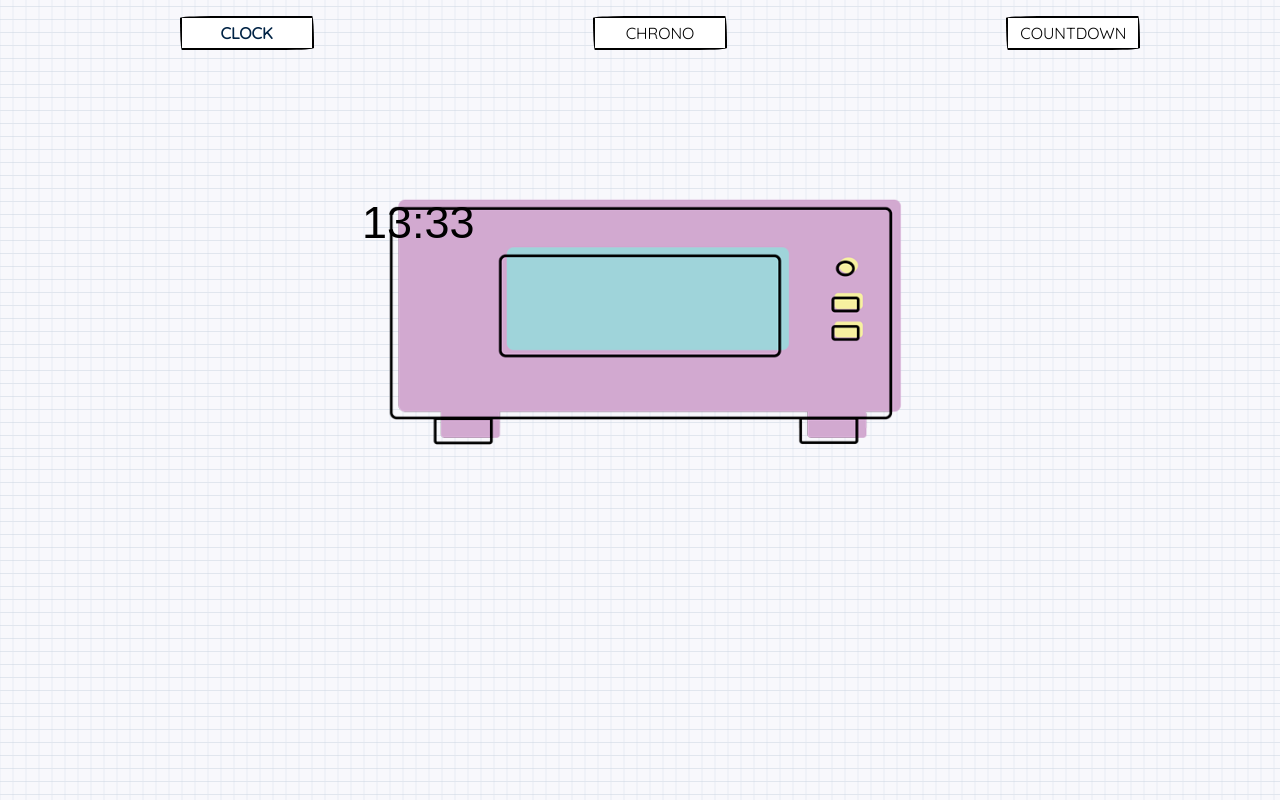
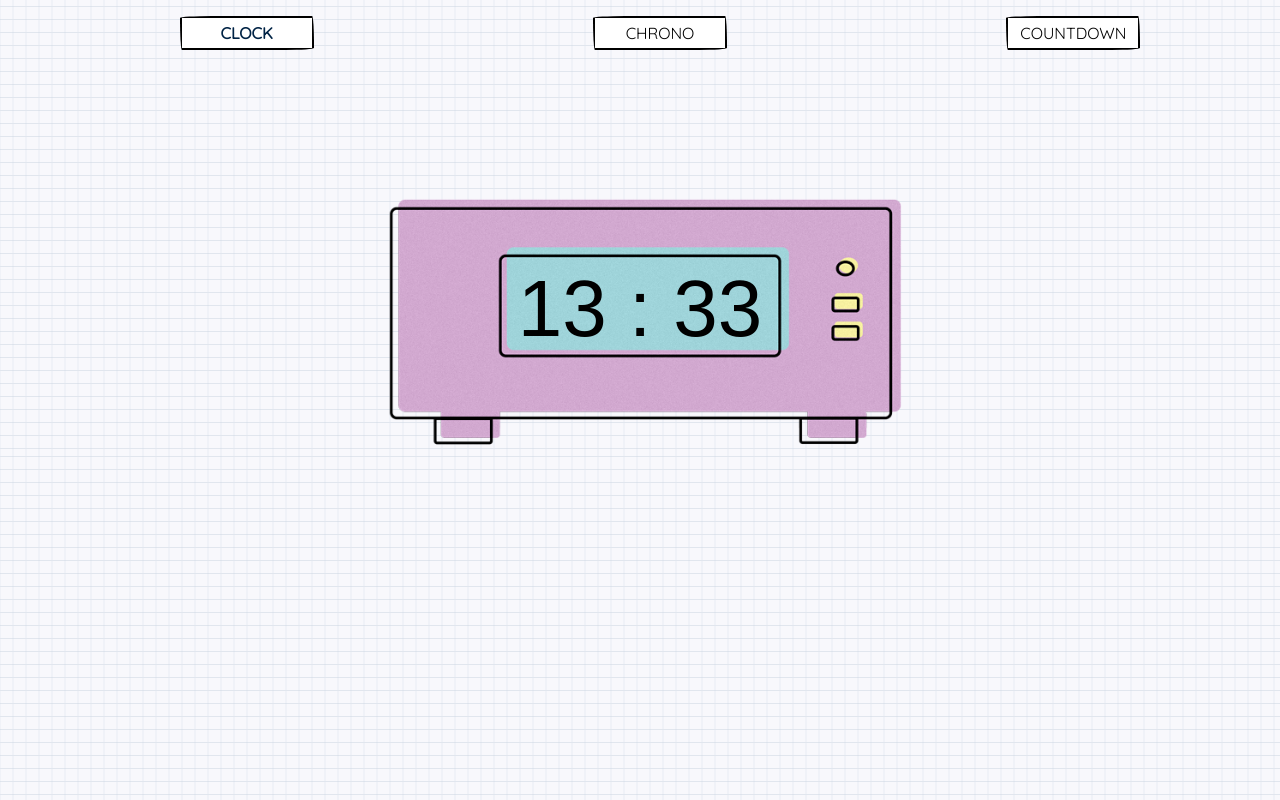
Before and after one commit to SandyNavalon/digital_devices, a React (Create React App) app: page /digital-clock in a window 1280 px wide. Built offline with nearby package versions, Linux system fonts and the light colour scheme; the HTML template or start-up script is replaced by a standard one; a web font is replaced by a local one.

Commit message:
DIGITAL CLOCK comp = ok

```diff
--- a/src/components/DigitalClock/DigitalClock.jsx
+++ b/src/components/DigitalClock/DigitalClock.jsx
@@ -24,7 +24,7 @@ const DigitalClock = () => {
     <div className='clock__box'>
           <div className='clock__count'>
               <p className='clock__count-numbers'>
-                {clockStateHours}:{clockStateMinutes}
+                {clockStateHours} : {clockStateMinutes}
               </p>
           </div>
     </div>
--- a/src/components/DigitalClock/DigitalClock.scss
+++ b/src/components/DigitalClock/DigitalClock.scss
@@ -3,7 +3,7 @@
     justify-content: center;
     align-content: center;
 
-    font-size: 45px;
+    font-size: 80px;
     font-family: 'Electrolize', sans-serif;
 
     margin-top: 100px;
@@ -11,6 +11,10 @@
 
 
     &__box{
+        display: flex;
+        align-items: center;
+        justify-content: center;
+
         background-image: url('../../assets/clock.png');
         background-size: 100%;
         width: 600px;
@@ -28,8 +32,7 @@
         justify-content: center;
 
         &-numbers{
-            padding-left: 20px;
-            padding-right: 30px;
+            padding-top: 18px;
 
 
         }
```
Also changed, not shown: src/assets/chrono-500.png, src/assets/clock.png.
